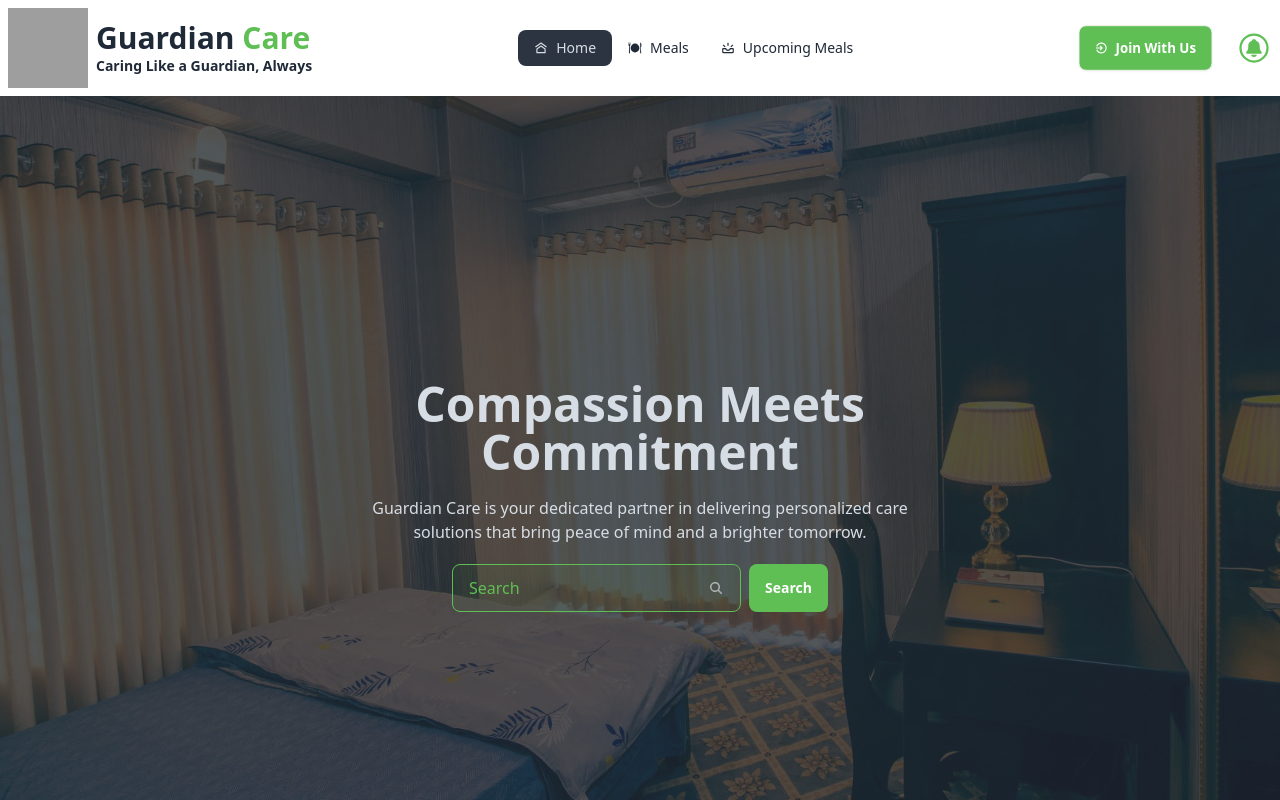
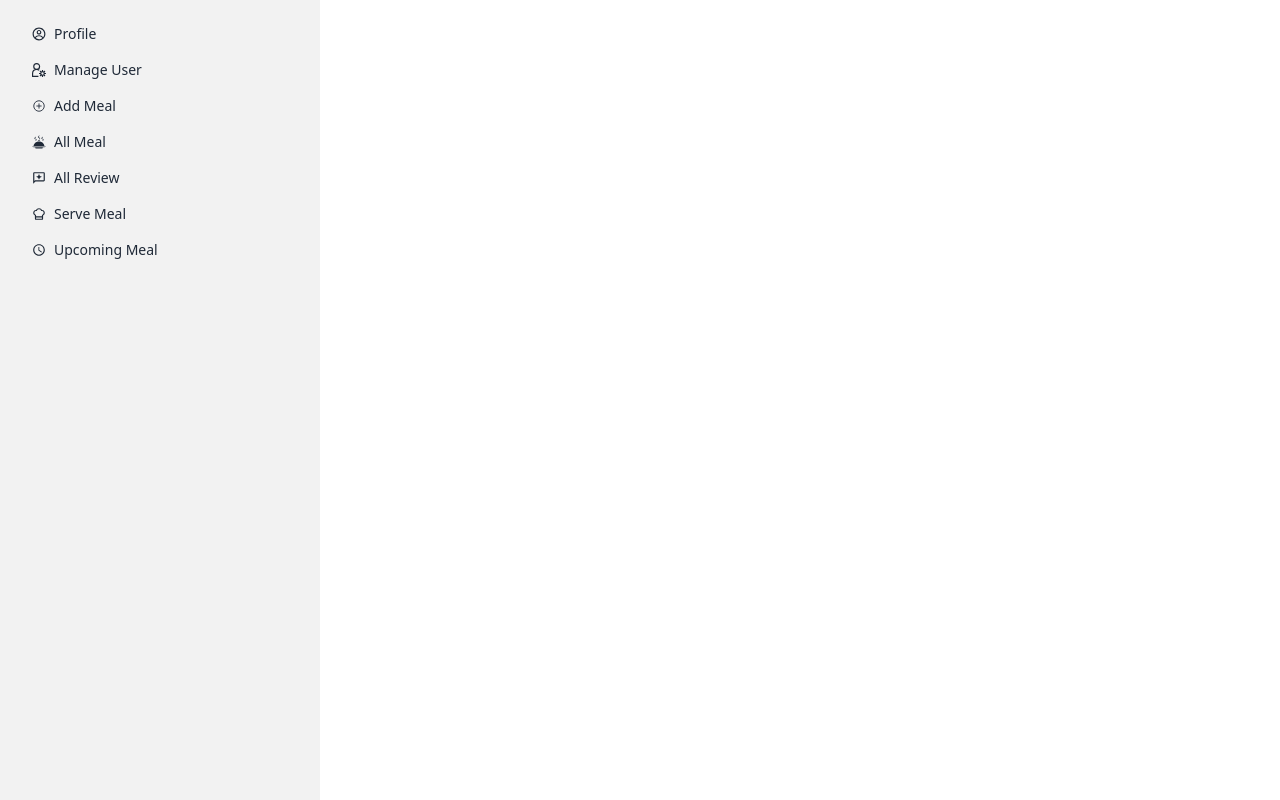
Before and after one commit to jahidul2004/guardian-care, a React (Vite) app: page /adminDashboard in a window 1280 px wide. Before the commit this address led to /. Shown: the top 800 px of the page. Built offline with nearby package versions, Linux system fonts and the light colour scheme; no server answers; grey boxes are pictures that could not be loaded.

Commit message:
Admin dashboard route added.

```diff
--- a/src/pages/adminDashboard/AdminDashboard.jsx
+++ b/src/pages/adminDashboard/AdminDashboard.jsx
@@ -1,5 +1,80 @@
+import { CgProfile } from "react-icons/cg";
+import { GiHotMeal } from "react-icons/gi";
+import { GrUserSettings } from "react-icons/gr";
+import { IoAddCircleOutline } from "react-icons/io5";
+import { LuChefHat } from "react-icons/lu";
+import { MdOutlineReviews, MdOutlineWatchLater } from "react-icons/md";
+import { Link, Outlet } from "react-router-dom";
+
 const AdminDashboard = () => {
-    return <div>hello this is admin</div>;
+    return (
+        <div className="drawer lg:drawer-open">
+            <input id="my-drawer-2" type="checkbox" className="drawer-toggle" />
+            <div className="drawer-content flex flex-col items-center justify-center">
+                {/* Page content here */}
+                <label
+                    htmlFor="my-drawer-2"
+                    className="btn btn-primary drawer-button lg:hidden"
+                >
+                    Open drawer
+                </label>
+
+                <Outlet></Outlet>
+            </div>
+            <div className="drawer-side">
+                <label
+                    htmlFor="my-drawer-2"
+                    aria-label="close sidebar"
+                    className="drawer-overlay"
+                ></label>
+                <ul className="menu bg-base-200 text-base-content min-h-full w-80 p-4">
+                    {/* Sidebar content here */}
+                    <li>
+                        <Link to={"profile"}>
+                            <CgProfile />
+                            Profile
+                        </Link>
+                    </li>
+                    <li>
+                        <Link to={"manageUser"}>
+                            <GrUserSettings />
+                            Manage User
+                        </Link>
+                    </li>
+                    <li>
+                        <Link to={"addMeal"}>
+                            <IoAddCircleOutline />
+                            Add Meal
+                        </Link>
+                    </li>
+                    <li>
+                        <Link to={"allMeal"}>
+                            <GiHotMeal />
+                            All Meal
+                        </Link>
+                    </li>
+                    <li>
+                        <Link to={"allReview"}>
+                            <MdOutlineReviews />
+                            All Review
+                        </Link>
+                    </li>
+                    <li>
+                        <Link to={"serveMeal"}>
+                            <LuChefHat />
+                            Serve Meal
+                        </Link>
+                    </li>
+                    <li>
+                        <Link to={"upcomingMeal"}>
+                            <MdOutlineWatchLater />
+                            Upcoming Meal
+                        </Link>
+                    </li>
+                </ul>
+            </div>
+        </div>
+    );
 };
 
 export default AdminDashboard;
--- a/src/routes/router.jsx
+++ b/src/routes/router.jsx
@@ -95,11 +95,37 @@ const router = createBrowserRouter([
     },
     {
         path: "/adminDashboard",
-        element: (
-            <AdminRoute>
-                <AdminDashboard></AdminDashboard>
-            </AdminRoute>
-        ),
+        element: <AdminDashboard></AdminDashboard>,
+        children:[
+            {
+                path: "profile",
+                element: <h1>Profile</h1>
+            },
+            {
+                path: "manageUser",
+                element: <h1>Manage User</h1>
+            },
+            {
+                path: "addMeal",
+                element: <h1>Add Meal</h1>
+            },
+            {
+                path: "allMeal",
+                element: <h1>All Meal</h1>
+            },
+            {
+                path: "allReview",
+                element: <h1>All Review</h1>
+            },
+            {
+                path: "serveMeal",
+                element: <h1>Serve Meal</h1>
+            },
+            {
+                path: "upcomingMeal",
+                element: <h1>Upcoming Meal</h1>
+            },
+        ]
     },
 ]);
 
```
